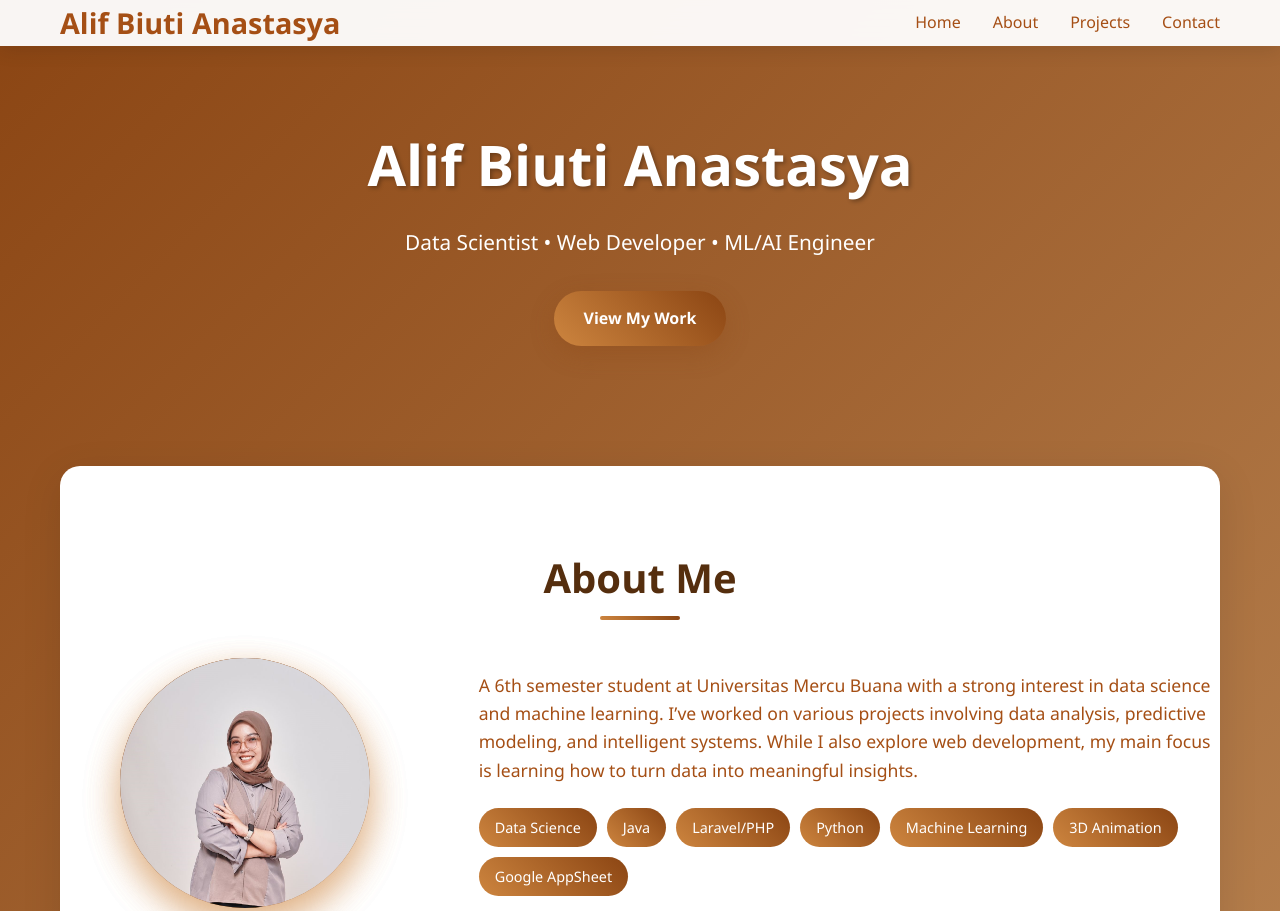
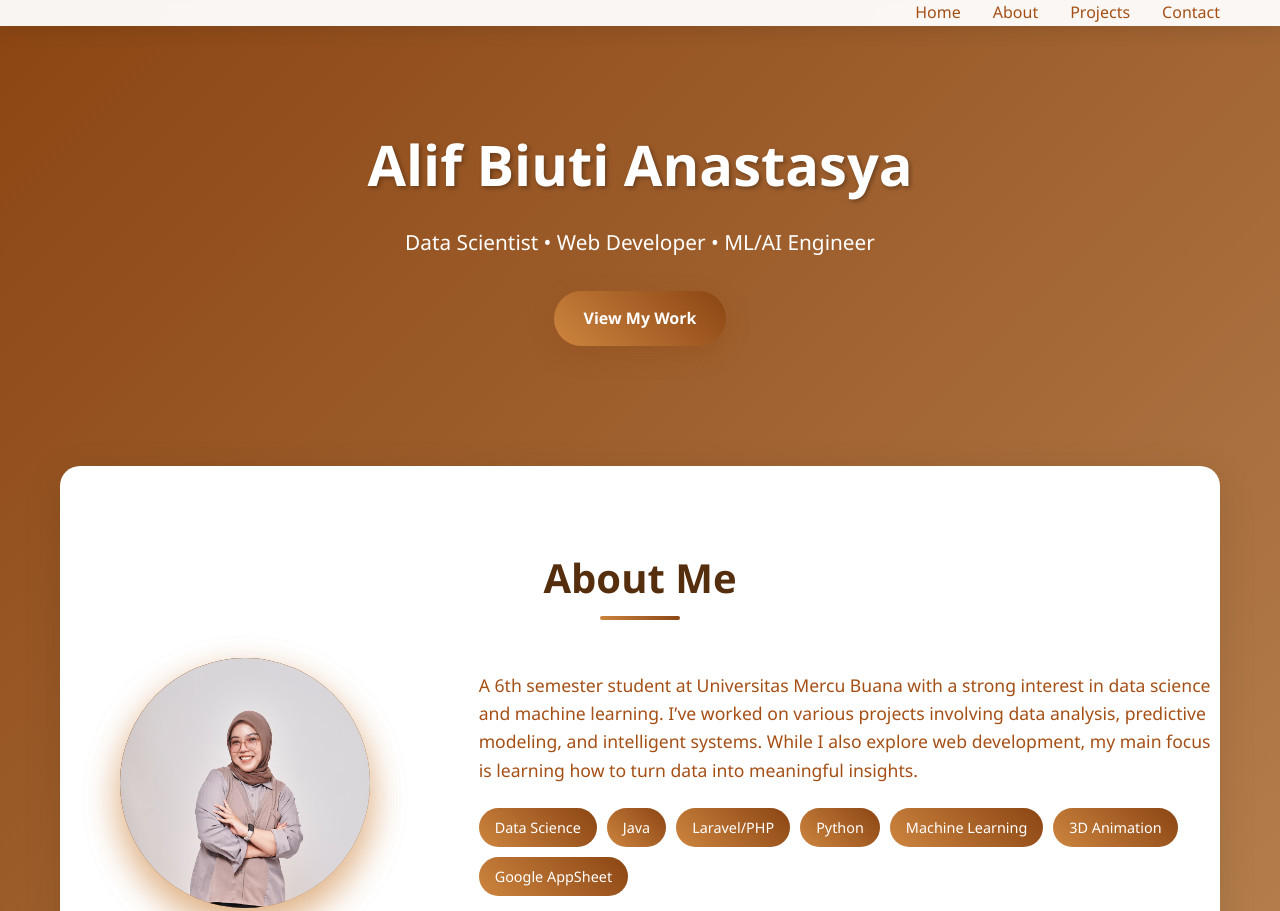
Before and after one commit to biutianastasya/biutianastasya.github.io, a plain HTML site: page index.html in a window 1280 px wide. Shown: the top 911 px of the page. Drawn offline with Linux system fonts and the light colour scheme.

Commit message:
Update head

```diff
--- a/index.html
+++ b/index.html
@@ -378,7 +378,7 @@
 <body>
     <header>
         <nav class="container">
-            <div class="logo">Alif Biuti Anastasya</div>
+            <div class="logo"></div>
             <ul class="nav-links">
                 <li><a href="#home">Home</a></li>
                 <li><a href="#about">About</a></li>
```
